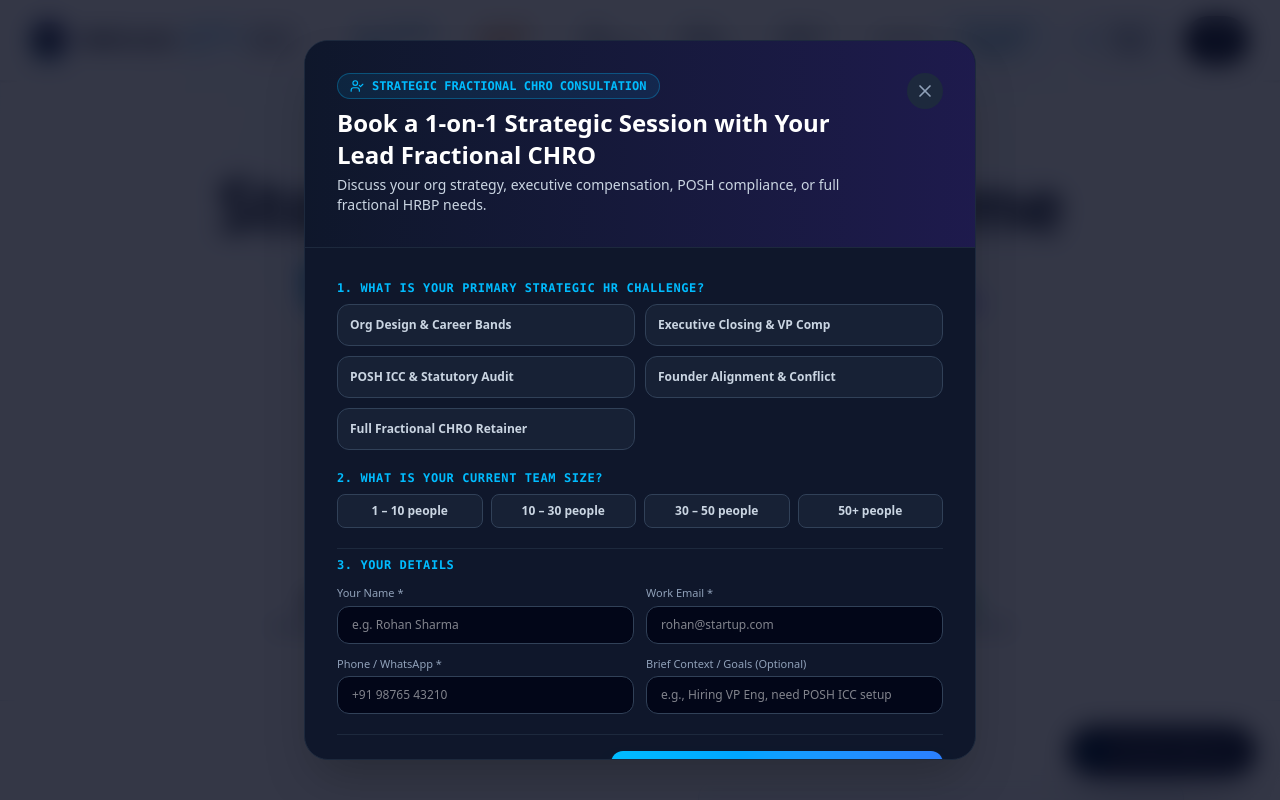
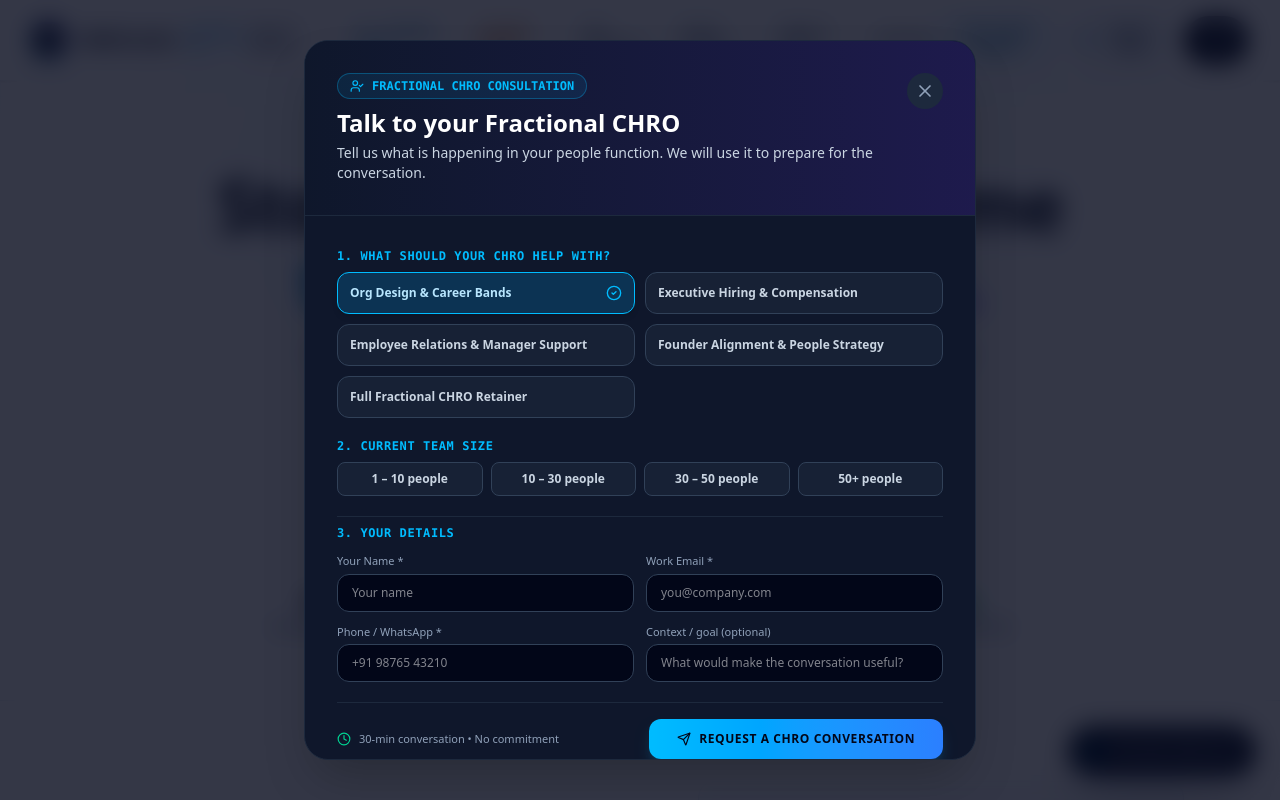
Before and after one commit to mnijhara/Hercules, a React (Vite) app: page / in a window 1280 px wide. Both pictures are taken after a click on the button "Book CHRO Session". Shown: the top 800 px of the page. Built offline with nearby package versions, Linux system fonts and the light colour scheme.

Commit message:
Make CHRO booking a real lead submission flow

```diff
--- a/src/components/BookChroModal.tsx
+++ b/src/components/BookChroModal.tsx
@@ -1,5 +1,5 @@
 import React, { useState } from 'react';
-import { X, Calendar, CheckCircle2, UserCheck, Shield, Sparkles, Clock, Send, ArrowRight, MessageSquare } from 'lucide-react';
+import { X, CheckCircle2, UserCheck, Clock, Send, Loader2, AlertCircle } from 'lucide-react';
 
 interface BookChroModalProps {
   isOpen: boolean;
@@ -7,23 +7,54 @@ interface BookChroModalProps {
 }
 
 export const BookChroModal: React.FC<BookChroModalProps> = ({ isOpen, onClose }) => {
-  const [selectedTopic, setSelectedTopic] = useState<string>('Org Design & Leveling');
+  const [selectedTopic, setSelectedTopic] = useState<string>('Org Design & Career Bands');
   const [teamSize, setTeamSize] = useState<string>('10 – 30 employees');
   const [name, setName] = useState<string>('');
   const [email, setEmail] = useState<string>('');
   const [phone, setPhone] = useState<string>('');
   const [notes, setNotes] = useState<string>('');
   const [submitted, setSubmitted] = useState<boolean>(false);
+  const [submitting, setSubmitting] = useState<boolean>(false);
+  const [error, setError] = useState<string>('');
 
   if (!isOpen) return null;
 
-  const handleSubmit = (e: React.FormEvent) => {
+  const handleSubmit = async (e: React.FormEvent) => {
     e.preventDefault();
-    setSubmitted(true);
+    setError('');
+    setSubmitting(true);
+
+    try {
+      const response = await fetch('/api/leads', {
+        method: 'POST',
+        headers: { 'Content-Type': 'application/json' },
+        body: JSON.stringify({
+          name,
+          email,
+          phone,
+          topic: selectedTopic,
+          teamSize,
+          notes,
+          source: 'fractional-chro-booking',
+        }),
+      });
+
+      if (!response.ok) {
+        const data = await response.json().catch(() => ({}));
+        throw new Error(data?.error || 'We could not submit your request.');
+      }
+
+      setSubmitted(true);
+    } catch (err) {
+      setError(err instanceof Error ? err.message : 'We could not submit your request. Please try again.');
+    } finally {
+      setSubmitting(false);
+    }
   };
 
   const handleReset = () => {
     setSubmitted(false);
+    setError('');
     setName('');
     setEmail('');
     setPhone('');
@@ -32,62 +63,56 @@ export const BookChroModal: React.FC<BookChroModalProps> = ({ isOpen, onClose })
   };
 
   const TOPICS = [
-    { id: 'org-design', label: 'Org Design & Career Bands', icon: 'Briefcase' },
-    { id: 'exec-comp', label: 'Executive Closing & VP Comp', icon: 'Rocket' },
-    { id: 'posh-legal', label: 'POSH ICC & Statutory Audit', icon: 'Shield' },
-    { id: 'founder-align', label: 'Founder Alignment & Conflict', icon: 'Users' },
-    { id: 'full-retainer', label: 'Full Fractional CHRO Retainer', icon: 'Sparkles' }
+    'Org Design & Career Bands',
+    'Executive Hiring & Compensation',
+    'Employee Relations & Manager Support',
+    'Founder Alignment & People Strategy',
+    'Full Fractional CHRO Retainer',
   ];
 
   return (
     <div className="fixed inset-0 z-50 flex items-center justify-center p-4 bg-slate-950/80 backdrop-blur-md animate-in fade-in duration-200">
       <div className="relative w-full max-w-2xl bg-slate-900 border border-slate-800 rounded-3xl shadow-2xl overflow-hidden text-white my-8 max-h-[90vh] flex flex-col">
-        {/* Header */}
         <div className="p-6 sm:p-8 bg-gradient-to-r from-slate-900 via-slate-850 to-indigo-950 border-b border-slate-800 flex items-start justify-between relative shrink-0">
           <div className="space-y-1 pr-6">
             <div className="inline-flex items-center gap-2 px-3 py-1 rounded-full bg-sky-500/10 border border-sky-400/30 text-sky-400 text-xs font-mono font-bold">
               <UserCheck className="w-3.5 h-3.5" />
-              <span>STRATEGIC FRACTIONAL CHRO CONSULTATION</span>
+              <span>FRACTIONAL CHRO CONSULTATION</span>
             </div>
             <h3 className="text-xl sm:text-2xl font-extrabold text-white pt-1">
-              Book a 1-on-1 Strategic Session with Your Lead Fractional CHRO
+              Talk to your Fractional CHRO
             </h3>
             <p className="text-xs sm:text-sm text-slate-300 font-normal">
-              Discuss your org strategy, executive compensation, POSH compliance, or full fractional HRBP needs.
+              Tell us what is happening in your people function. We will use it to prepare for the conversation.
             </p>
           </div>
 
           <button
+            type="button"
             onClick={onClose}
+            aria-label="Close booking form"
             className="p-2 rounded-full bg-slate-800 hover:bg-slate-700 text-slate-400 hover:text-white transition-colors shrink-0"
           >
             <X className="w-5 h-5" />
           </button>
         </div>
 
-        {/* Content Body */}
         <div className="p-6 sm:p-8 overflow-y-auto space-y-6">
           {submitted ? (
             <div className="text-center py-8 space-y-4">
-              <div className="w-16 h-16 rounded-full bg-emerald-500/20 border border-emerald-400/40 text-emerald-400 flex items-center justify-center mx-auto shadow-xl animate-bounce">
+              <div className="w-16 h-16 rounded-full bg-emerald-500/20 border border-emerald-400/40 text-emerald-400 flex items-center justify-center mx-auto shadow-xl">
                 <CheckCircle2 className="w-8 h-8" />
               </div>
-              <h4 className="text-2xl font-bold text-white">Strategic Session Confirmed!</h4>
+              <h4 className="text-2xl font-bold text-white">Request received</h4>
               <p className="text-sm text-slate-300 max-w-md mx-auto leading-relaxed">
-                Thank you <strong className="text-white">{name}</strong>. Our Lead Fractional CHRO team has received your request regarding <span className="text-sky-400 font-semibold">{selectedTopic}</span> ({teamSize}). We will reach out to <strong className="text-white">{email}</strong> within 2 business hours to finalize your calendar invitation.
+                Thanks <strong className="text-white">{name}</strong>. We have your request about <span className="text-sky-400 font-semibold">{selectedTopic}</span>. We will contact <strong className="text-white">{email}</strong> to arrange the next step.
               </p>
-
-              <div className="p-4 rounded-2xl bg-slate-800/80 border border-slate-700 text-xs text-slate-300 max-w-md mx-auto text-left space-y-2">
-                <div className="font-bold text-sky-400 uppercase tracking-wider text-[10px] font-mono">
-                  PRE-MEETING PREPARATION
-                </div>
-                <p>
-                  Hercules AI is standing by. You can also deploy Hercules into your Slack or WhatsApp workspace to begin automated headcount & compliance tracking right away.
-                </p>
-              </div>
-
+              <p className="text-xs text-slate-400 max-w-md mx-auto">
+                This form sends your details to the Hercules lead channel. It does not create a calendar booking until the team confirms a time with you.
+              </p>
               <div className="pt-4">
                 <button
+                  type="button"
                   onClick={handleReset}
                   className="px-6 py-2.5 rounded-full bg-sky-500 hover:bg-sky-400 text-slate-950 font-bold text-xs uppercase tracking-wider transition-all"
                 >
@@ -97,34 +122,32 @@ export const BookChroModal: React.FC<BookChroModalProps> = ({ isOpen, onClose })
             </div>
           ) : (
             <form onSubmit={handleSubmit} className="space-y-5">
-              {/* Step 1: Select Topic */}
               <div>
                 <label className="block text-xs font-mono font-bold text-sky-400 uppercase tracking-wider mb-2">
-                  1. What is your primary strategic HR challenge?
+                  1. What should your CHRO help with?
                 </label>
                 <div className="grid grid-cols-1 sm:grid-cols-2 gap-2.5">
-                  {TOPICS.map((t) => (
+                  {TOPICS.map((topic) => (
                     <button
-                      key={t.id}
+                      key={topic}
                       type="button"
-                      onClick={() => setSelectedTopic(t.label)}
+                      onClick={() => setSelectedTopic(topic)}
                       className={`p-3 rounded-xl border text-left text-xs font-semibold transition-all flex items-center justify-between ${
-                        selectedTopic === t.label
+                        selectedTopic === topic
                           ? 'bg-sky-500/20 border-sky-400 text-sky-200 shadow-md'
                           : 'bg-slate-800/60 border-slate-700 text-slate-300 hover:bg-slate-800'
                       }`}
                     >
-                      <span>{t.label}</span>
-                      {selectedTopic === t.label && <CheckCircle2 className="w-4 h-4 text-sky-400 shrink-0" />}
+                      <span>{topic}</span>
+                      {selectedTopic === topic && <CheckCircle2 className="w-4 h-4 text-sky-400 shrink-0" />}
                     </button>
                   ))}
                 </div>
               </div>
 
-              {/* Step 2: Team Size */}
               <div>
                 <label className="block text-xs font-mono font-bold text-sky-400 uppercase tracking-wider mb-2">
-                  2. What is your current team size?
+                  2. Current team size
                 </label>
                 <div className="grid grid-cols-2 sm:grid-cols-4 gap-2">
                   {['1 – 10 people', '10 – 30 people', '30 – 50 people', '50+ people'].map((size) => (
@@ -144,74 +167,49 @@ export const BookChroModal: React.FC<BookChroModalProps> = ({ isOpen, onClose })
                 </div>
               </div>
 
-              {/* Step 3: Contact Info */}
               <div className="space-y-3 pt-2 border-t border-slate-800">
                 <label className="block text-xs font-mono font-bold text-sky-400 uppercase tracking-wider">
-                  3. Your Details
+                  3. Your details
                 </label>
                 <div className="grid grid-cols-1 sm:grid-cols-2 gap-3">
                   <div>
                     <label className="block text-[11px] font-medium text-slate-400 mb-1">Your Name *</label>
-                    <input
-                      type="text"
-                      required
-                      placeholder="e.g. Rohan Sharma"
-                      value={name}
-                      onChange={(e) => setName(e.target.value)}
-                      className="w-full px-3.5 py-2.5 rounded-xl bg-slate-950 border border-slate-700 text-white text-xs focus:outline-none focus:border-sky-400"
-                    />
+                    <input type="text" required autoComplete="name" placeholder="Your name" value={name} onChange={(e) => setName(e.target.value)} className="w-full px-3.5 py-2.5 rounded-xl bg-slate-950 border border-slate-700 text-white text-xs focus:outline-none focus:border-sky-400" />
                   </div>
                   <div>
                     <label className="block text-[11px] font-medium text-slate-400 mb-1">Work Email *</label>
-                    <input
-                      type="email"
-                      required
-                      placeholder="rohan@startup.com"
-                      value={email}
-                      onChange={(e) => setEmail(e.target.value)}
-                      className="w-full px-3.5 py-2.5 rounded-xl bg-slate-950 border border-slate-700 text-white text-xs focus:outline-none focus:border-sky-400"
-                    />
+                    <input type="email" required autoComplete="email" placeholder="you@company.com" value={email} onChange={(e) => setEmail(e.target.value)} className="w-full px-3.5 py-2.5 rounded-xl bg-slate-950 border border-slate-700 text-white text-xs focus:outline-none focus:border-sky-400" />
                   </div>
                 </div>
 
                 <div className="grid grid-cols-1 sm:grid-cols-2 gap-3">
                   <div>
                     <label className="block text-[11px] font-medium text-slate-400 mb-1">Phone / WhatsApp *</label>
-                    <input
-                      type="tel"
-                      required
-                      placeholder="+91 98765 43210"
-                      value={phone}
-                      onChange={(e) => setPhone(e.target.value)}
-                      className="w-full px-3.5 py-2.5 rounded-xl bg-slate-950 border border-slate-700 text-white text-xs focus:outline-none focus:border-sky-400"
-                    />
+                    <input type="tel" required autoComplete="tel" placeholder="+91 98765 43210" value={phone} onChange={(e) => setPhone(e.target.value)} className="w-full px-3.5 py-2.5 rounded-xl bg-slate-950 border border-slate-700 text-white text-xs focus:outline-none focus:border-sky-400" />
                   </div>
                   <div>
-                    <label className="block text-[11px] font-medium text-slate-400 mb-1">Brief Context / Goals (Optional)</label>
-                    <input
-                      type="text"
-                      placeholder="e.g., Hiring VP Eng, need POSH ICC setup"
-                      value={notes}
-                      onChange={(e) => setNotes(e.target.value)}
-                      className="w-full px-3.5 py-2.5 rounded-xl bg-slate-950 border border-slate-700 text-white text-xs focus:outline-none focus:border-sky-400"
-                    />
+                    <label className="block text-[11px] font-medium text-slate-400 mb-1">Context / goal (optional)</label>
+                    <input type="text" placeholder="What would make the conversation useful?" value={notes} onChange={(e) => setNotes(e.target.value)} className="w-full px-3.5 py-2.5 rounded-xl bg-slate-950 border border-slate-700 text-white text-xs focus:outline-none focus:border-sky-400" />
                   </div>
                 </div>
               </div>
 
-              {/* Submit CTA */}
+              {error && (
+                <div role="alert" className="flex items-start gap-2 rounded-xl border border-rose-400/30 bg-rose-500/10 px-3 py-3 text-xs text-rose-200">
+                  <AlertCircle className="w-4 h-4 shrink-0 mt-0.5" />
+                  <span>{error}</span>
+                </div>
+              )}
+
               <div className="pt-4 border-t border-slate-800 flex flex-col sm:flex-row items-center justify-between gap-3">
                 <div className="flex items-center gap-2 text-[11px] text-slate-400">
                   <Clock className="w-3.5 h-3.5 text-emerald-400" />
-                  <span>30-min strategy session • No commitment</span>
+                  <span>30-min conversation • No commitment</span>
                 </div>
 
-                <button
-                  type="submit"
-                  className="w-full sm:w-auto px-7 py-3 rounded-xl bg-gradient-to-r from-sky-400 to-blue-500 hover:from-sky-300 hover:to-blue-400 text-slate-950 font-extrabold text-xs uppercase tracking-wider transition-all shadow-lg shadow-sky-500/20 active:scale-95 flex items-center justify-center gap-2"
-                >
-                  <Send className="w-3.5 h-3.5" />
-                  <span>Confirm Fractional CHRO Booking</span>
+                <button type="submit" disabled={submitting} className="w-full sm:w-auto px-7 py-3 rounded-xl bg-gradient-to-r from-sky-400 to-blue-500 hover:from-sky-300 hover:to-blue-400 disabled:opacity-60 disabled:cursor-not-allowed text-slate-950 font-extrabold text-xs uppercase tracking-wider transition-all shadow-lg shadow-sky-500/20 active:scale-95 flex items-center justify-center gap-2">
+                  {submitting ? <Loader2 className="w-3.5 h-3.5 animate-spin" /> : <Send className="w-3.5 h-3.5" />}
+                  <span>{submitting ? 'Sending…' : 'Request a CHRO conversation'}</span>
                 </button>
               </div>
             </form>
```
